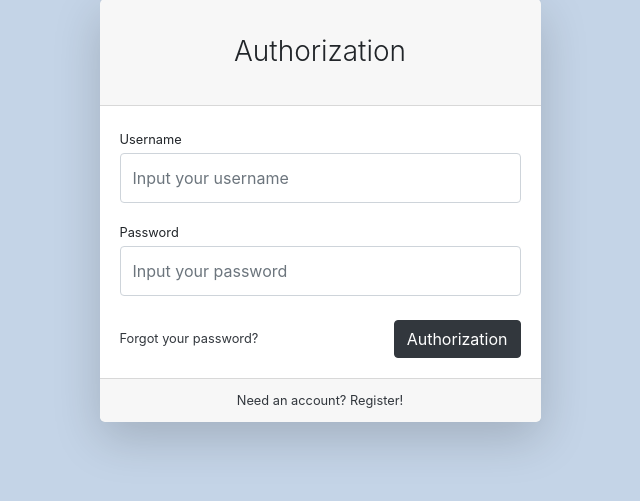
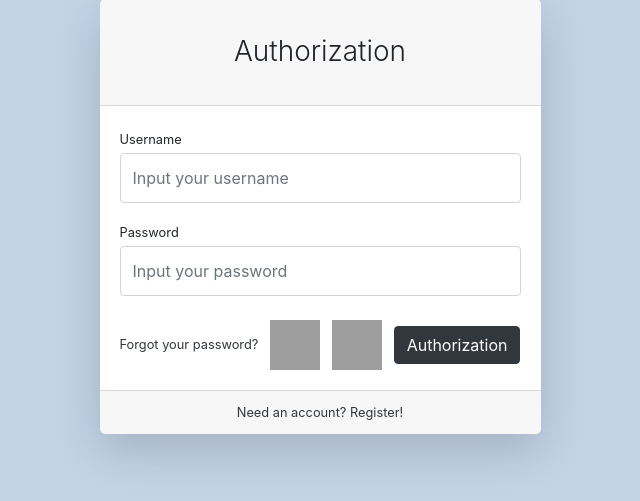
Before and after one commit to Joseph7Cartaphilus/TermProject, a Django app: page /users/login/ in a window 1280 px wide. Shown: the part 49-550 px from the top of the page, without its empty margins (320-960 px from the left). Run offline with Django 4.2, Linux system fonts and the light colour scheme; some libraries are stand-ins or nearby versions; grey boxes are pictures that could not be loaded.

Commit message:
+ google auth

```diff
--- a/users/templates/login.html
+++ b/users/templates/login.html
@@ -39,7 +39,15 @@
                                     {{ form.password }}
                                 </div>
                                 <div class="form-group d-flex align-items-center justify-content-between mt-4 mb-0">
-                                    <a class="small" href="https://fikiwiki.com/uploads/posts/2022-02/1644871729_1-fikiwiki-com-p-mne-pofig-prikolnie-kartinki-1.jpg">Forgot your password?</a>
+                                    <a class="small"
+                                       href="https://fikiwiki.com/uploads/posts/2022-02/1644871729_1-fikiwiki-com-p-mne-pofig-prikolnie-kartinki-1.jpg">Forgot
+                                        your password?</a>
+                                    <a href="{% url 'social:begin' 'google-oauth2' %}"><img style="width: 50px; height: 50px;"
+                                                                           src="{% static 'vendor/img/icons/google.png' %}"
+                                                                           alt="Google"></a>
+                                    <a href="https://vk.com/"><img style="width: 50px; height: 50px;"
+                                                                   src="{% static 'vendor/img/icons/vk.png' %}"
+                                                                   alt="VKontakte"></a>
                                     <input class="btn btn-primary" type="submit" value="Authorization">
                                 </div>
                             </form>
```
